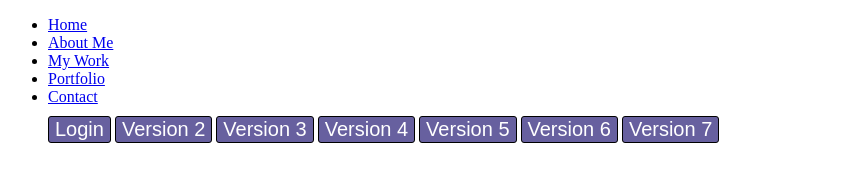
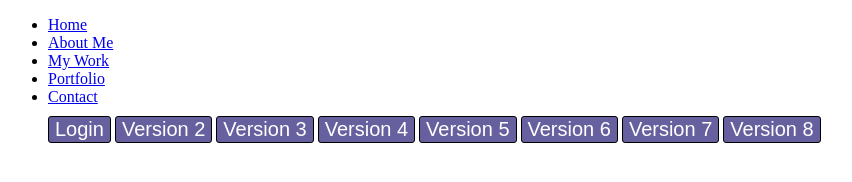
Before and after one commit to twoyungforever/git-practice-session, a plain HTML site: page index.html in a window 1280 px wide. Shown: the whole page, without its empty margins (0-852 px from the left). Drawn offline with Linux system fonts and the light colour scheme.

Commit message:
Version 8

```diff
--- a/index.html
+++ b/index.html
@@ -44,6 +44,7 @@
             <button class="btns"> Version 5 </button>
             <button class="btns"> Version 6 </button>
             <button class="btns"> Version 7 </button>
+            <button class="btns"> Version 8 </button>
         </ul>
       </div>
     </body>
```
